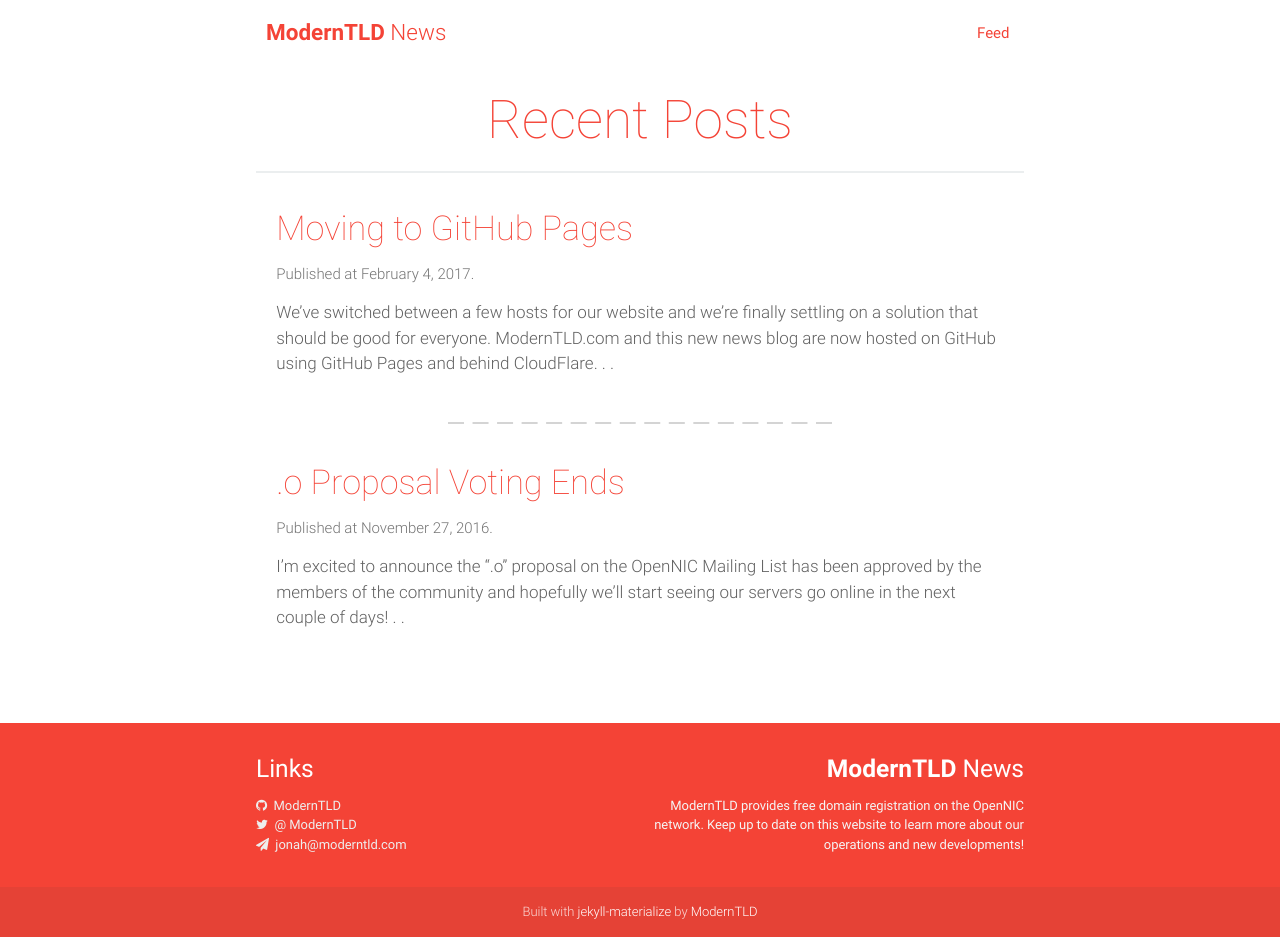
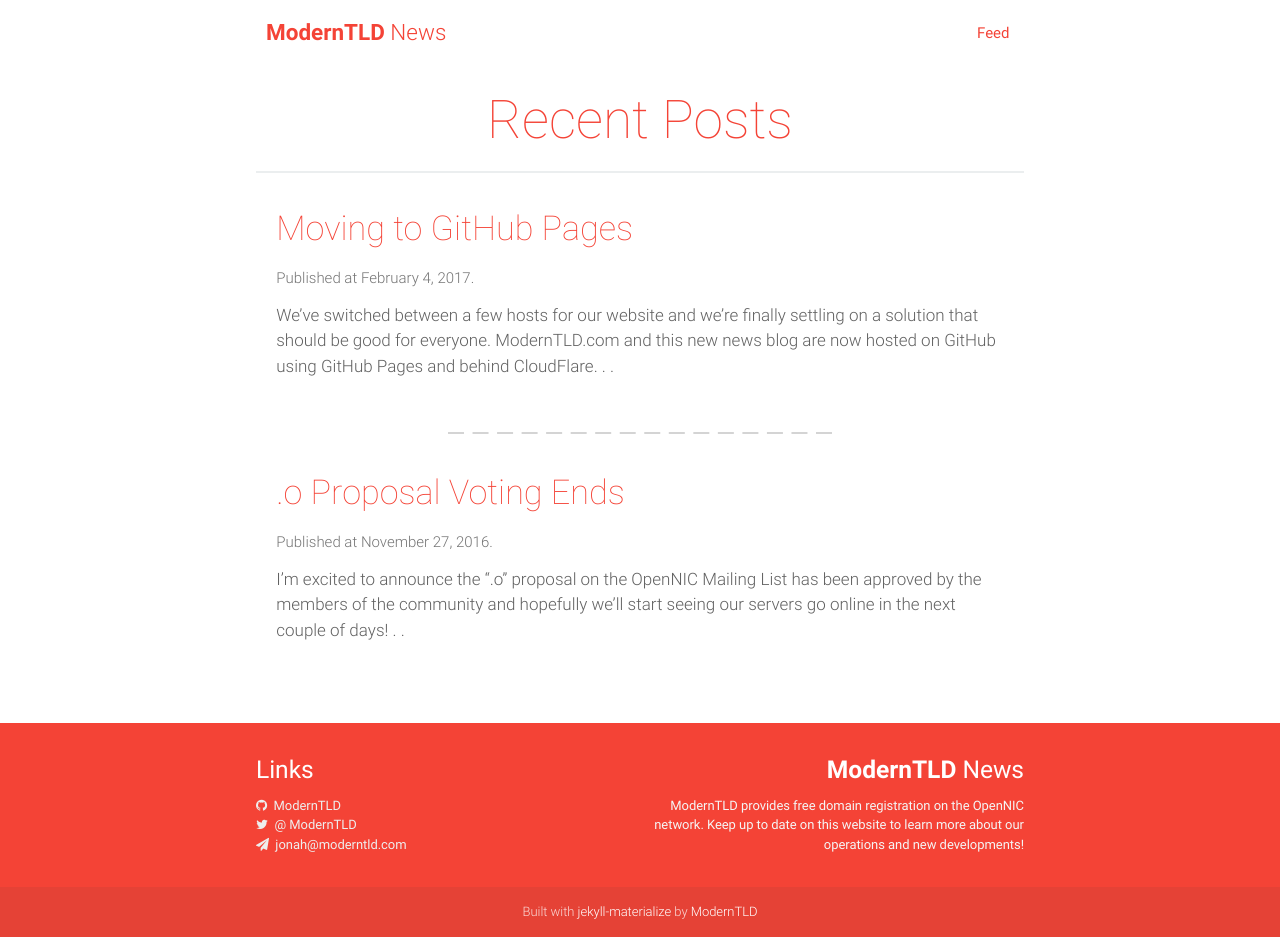
Before and after one commit to ModernTLD/blog.moderntld.com, a Jekyll site: the page built from index.html, in a window 1280 px wide and 937 px high. Built offline with Jekyll 4.4.1, drawn with Linux system fonts in a browser that asks for light colours; the list of posts is cut into pages by our own code.

Commit message:
Nicer spacing

```diff
--- a/_layouts/post.html
+++ b/_layouts/post.html
@@ -1,7 +1,6 @@
 ---
 layout: default
 ---
-<div class="card z-depth-0 no-margin">
 <div class="container">
 <div class="section">
     <div class="row">
@@ -46,4 +45,3 @@
     </div>
 </div>
 </div>
-</div>
--- a/_sass/materialize-component/_typography.scss
+++ b/_sass/materialize-component/_typography.scss
@@ -4,7 +4,7 @@
 }
 
 html{
-  line-height: 1.5;
+  line-height: 200%;
 
   @media only screen and (min-width: 0) {
     font-size: 14px;
@@ -42,7 +42,7 @@
 small { font-size: 75%; }
 .light { font-weight: 300; }
 .thin { font-weight: 200; }
-
+p { margin-bottom: 10px; }
 
 .flow-text{
   font-weight: 300;
```
